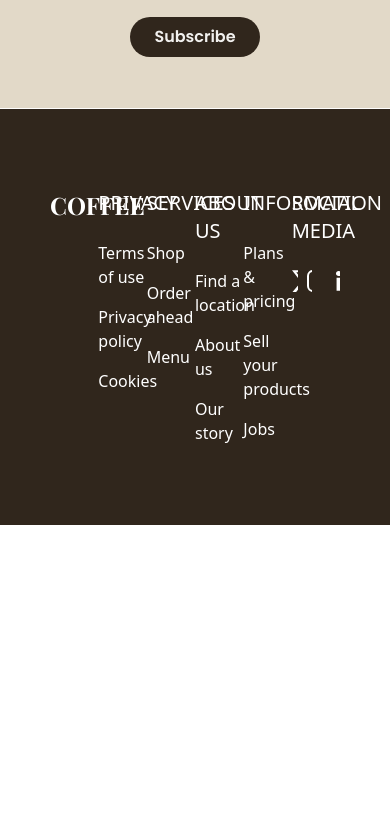
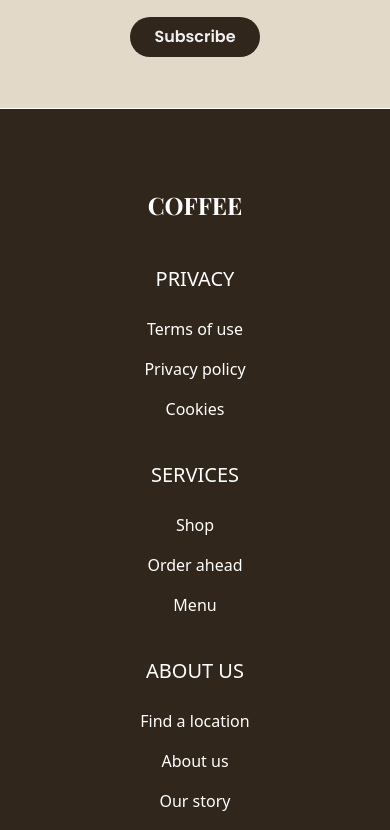
Before and after one commit to Amirhb20/espresso-store, a website: page public/index.html in a window 390 px wide. Shown: the part 4514-5344 px from the top of the page. Before the commit the page ends 5039 px from the top, so only its background shows below. Drawn offline with Linux system fonts and the light colour scheme; files whose address does not match are found by name; a web font is replaced by a local one.

Commit message:
feat: complete responsive footer section

```diff
--- a/public/index.html
+++ b/public/index.html
@@ -1858,14 +1858,18 @@
     </main>
     <footer class="footer bg-Dark-Walnut">
       <div class="container">
-        <div class="footer-wrapper grid grid-cols-6 pt-20 pb-20 *:text-white">
+        <div
+          class="footer-wrapper text-center sm:text-start grid grid-cols-1 sm:grid-cols-2 lg:grid-cols-6 pt-20 pb-20 *:text-white"
+        >
           <!-- Brand -->
           <div class="footer-brand">
-            <h2 class="font-PlayfairDisplay-Bold uppercase text-2xl">Coffee</h2>
+            <h2 class="font-PlayfairDisplay-Bold uppercase text-2xl mb-11">
+              Coffee
+            </h2>
           </div>
 
           <!-- Privacy -->
-          <div class="footer-column">
+          <div class="footer-column mb-10">
             <h3 class="font-PlayfairDisplay-Medium text-xl mb-6 uppercase">
               Privacy
             </h3>
@@ -1877,7 +1881,7 @@
           </div>
 
           <!-- Services -->
-          <div class="footer-column">
+          <div class="footer-column mb-10">
             <h3 class="font-PlayfairDisplay-Medium text-xl mb-6 uppercase">
               Services
             </h3>
@@ -1889,7 +1893,7 @@
           </div>
 
           <!-- About -->
-          <div class="footer-column">
+          <div class="footer-column mb-10">
             <h3 class="font-PlayfairDisplay-Medium text-xl mb-6 uppercase">
               About us
             </h3>
@@ -1901,7 +1905,7 @@
           </div>
 
           <!-- Information -->
-          <div class="footer-column">
+          <div class="footer-column mb-10">
             <h3 class="font-PlayfairDisplay-Medium text-xl mb-6 uppercase">
               Information
             </h3>
@@ -1919,7 +1923,7 @@
             </h3>
 
             <div
-              class="social-links flex *:cursor-pointer *:hover:scale-110 gap-2"
+              class="social-links flex justify-center sm:justify-start *:cursor-pointer *:hover:scale-110 gap-2"
             >
               <!-- SVG icons -->
               <svg class="w-8 h-8">
```
Also changed, not shown: public/style/app.css.
